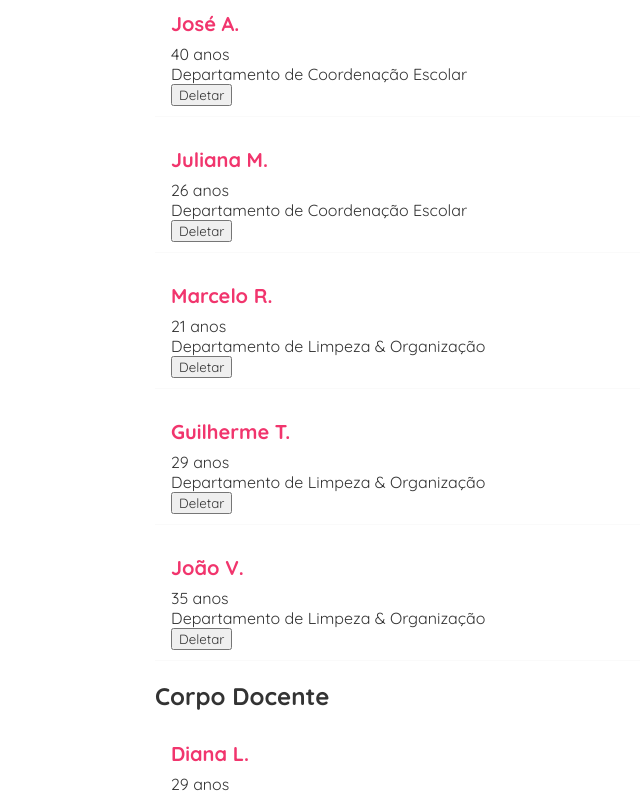
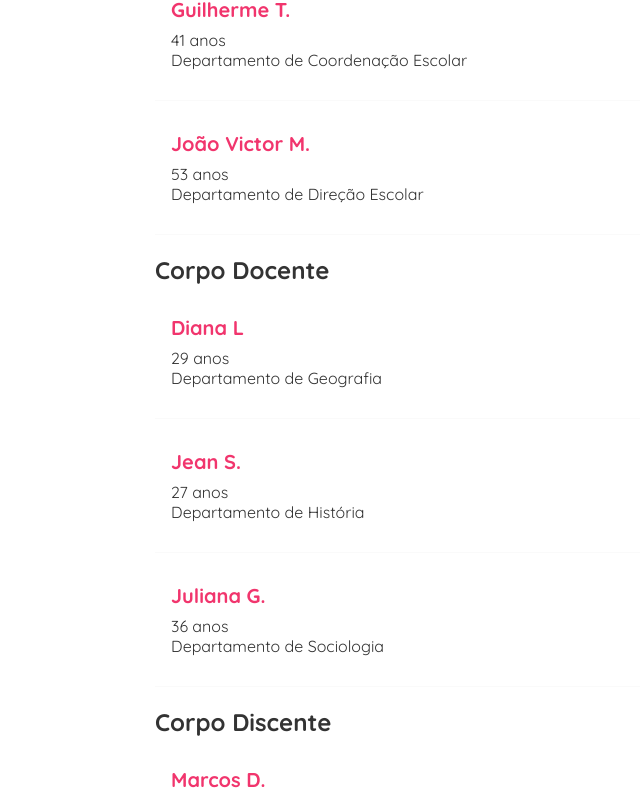
Before and after one commit to jonathanfalcao/escola, a React (Create React App) app: page / in a window 1280 px wide. Shown: the part 1132-1928 px from the top of the page, without its empty margins (185-825 px from the left). Built offline with nearby package versions, Linux system fonts and the light colour scheme; data requests are answered from the project's data file.

Commit message:
Atualização

```diff
--- /dev/null
+++ b/data/db.json
@@ -0,0 +1,85 @@
+{
+    "corpoescolar": [
+      {
+        "title": "Diana L",
+        "age": "29 anos",
+        "cargo": "professor",
+        "discipline": "Geografia",
+        "id": 101
+      },
+      {
+        "title": "Jean S.",
+        "age": "27 anos",
+        "cargo": "professor",
+        "discipline": "História",
+        "id": 102
+      },
+      {
+        "title": "Juliana G.",
+        "age": "36 anos",
+        "cargo": "professor",
+        "discipline": "Sociologia",
+        "id": 103
+      },
+      {
+        "title": "Marcos D.",
+        "age": "2° ano",
+        "cargo": "aluno",
+        "discipline": "Estudantes",
+        "id": 201
+      },
+      {
+        "title": "João Pedro S.",
+        "age": "1° ano",
+        "cargo": "aluno",
+        "discipline": "Estudantes",
+        "id": 202
+      },
+      {
+        "title": "Camilo J.",
+        "age": "3° ano",
+        "cargo": "aluno",
+        "discipline": "Estudantes",
+        "id": 203
+      },
+      {
+        "title": "Marcelo R.",
+        "age": "21 anos",
+        "cargo": "funcionario",
+        "discipline": "Limpeza & Organização",
+        "id": 301
+      },
+      {
+        "title": "Guilherme T.",
+        "age": "41 anos",
+        "cargo": "funcionario",
+        "discipline": "Coordenação Escolar",
+        "id": 302
+      },
+      {
+        "title": "João Victor M.",
+        "age": "53 anos",
+        "cargo": "funcionario",
+        "discipline": "Direção Escolar",
+        "id": 303
+      },
+      {
+        "title": "Geografia",
+        "cargo": "materia",
+        "discipline": "Geografia",
+        "id": 401
+      },
+      {
+        "title": "História",
+        "cargo": "materia",
+        "discipline": "História",
+        "id": 402
+      },
+      {
+        "title": "Filosofia",
+        "cargo": "materia",
+        "discipline": "Filosofia",
+        "id": 403
+      }
+    ]
+}
--- a/src/components/BlogList.js
+++ b/src/components/BlogList.js
@@ -1,18 +1,18 @@
-const BlogList = ({blogs, title, handleDelete}) => {
+const BlogList = ({blogs, title}) => {
     // const blogs = props.blogs;
     // const title = props.title;
 
     return (
         <div className="blog-list">
-            <div className="professores">
+            <div>
                 <h2>{title}</h2>
                 {blogs.map((blog) => (
                     <div className="blog-preview" key={blog.id}>
                         <h2>{blog.title}</h2>
                         <p>{blog.age}</p>
-                        <p>Departamento de {blog.discipline}</p>
-                        <button onClick={() => handleDelete(blog.id)}>Deletar</button>
+                        <p>Departamento de {blog.discipline}</p><br/>
                     </div>
+
                 ))}
             </div>
         </div>
--- a/src/components/Home.js
+++ b/src/components/Home.js
@@ -1,61 +1,47 @@
-import React, { useState } from 'react';
+import { useState, useEffect} from 'react';
 import BlogList from './BlogList';
 
 const Home = () => {
 
-    const [blogs, setBlogs] = useState([
-        // {title: , age: , cargo: , discipline: , id: },
+    // A const abaixo possui tudo o que aparece na tela. A função está como NULL pois estamos usando o método GET dentro de useEffect() para chamar os dados dentro de data/db.json
+    const [blogs, setBlogs] = useState(null);
 
-        //Professores
-        {title: 'Diana L.', age: '29 anos', cargo: 'professor', discipline: 'Geografia', id: 101},
-        {title: 'Jean S.', age: '27 anos', cargo: 'professor', discipline: 'História', id: 102},
-        {title: 'Juliana M.', age: '36 anos', cargo: 'professor', discipline: 'Sociologia', id: 103},
+    // A função abaixo é para aparecer a mensagem "Carregando..." enquanto a página utiliza o método GET para mostrar os dados.
+    const [isLoading, setIsLoading] = useState(true);
 
-        // Estudantes
-        {title: 'David M.', age: '17', cargo: 'aluno', discipline: 'Estudantes' , id: 201},
-        {title: 'João P.', age: '18', cargo: 'aluno', discipline: 'Estudantes' , id: 202},
-        {title: 'Marcos D.', age: '14', cargo: 'aluno', discipline: 'Estudantes' , id: 203},
-
-        // Funcionários
-        {title: 'Mauricio J.', age: '33 anos', cargo: 'funcionario', discipline: 'Coordenação Escolar', id: 301},
-        {title: 'José A.', age: '40 anos', cargo: 'funcionario', discipline: 'Coordenação Escolar', id: 302},
-        {title: 'Juliana M.', age: '26 anos', cargo: 'funcionario', discipline: 'Coordenação Escolar', id: 303},
-        {title: 'Marcelo R.', age: '21 anos', cargo: 'funcionario', discipline: 'Limpeza & Organização', id: 304},
-        {title: 'Guilherme T.', age: '29 anos', cargo: 'funcionario', discipline: 'Limpeza & Organização', id: 305},
-        {title: 'João V.', age: '35 anos', cargo: 'funcionario', discipline: 'Limpeza & Organização', id: 306},
-
-        // Matérias
-        {title: 'Língua Portuguesa', cargo: 'materia', discipline: 'Língua Portuguesa', id: 401},
-        {title: 'Matemática', cargo: 'materia', discipline: 'Matemática', id: 402},
-        {title: 'Química', cargo: 'materia', discipline: 'Química', id: 403},
-        {title: 'Física', cargo: 'materia', discipline: 'Física', id: 404},
-        {title: 'Biologia', cargo: 'materia', discipline: 'Biologia', id: 405},
-        {title: 'Geografia', cargo: 'materia', discipline: 'Geografia', id: 406},
-        {title: 'História', cargo: 'materia', discipline: 'História', id: 407},
-        {title: 'Sociologia', cargo: 'materia', discipline: 'Sociologia', id: 408},
-        {title: 'Filosofia', cargo: 'materia', discipline: 'Filosofia', id: 409},
-
-
-    ]);
-
-    const handleDelete = (id) => {
-        const newBlogs = blogs.filter(blog => blog.id !== id);
-        setBlogs(newBlogs);
-    }
+    // A função abaixo é rodada toda vez que a página for atualizada. É bom para pegar dados (GET/FETCH)
+    useEffect(() => {
+        fetch('http://localhost:8000/corpoescolar')
+            .then(responseObj => {
+                return responseObj.json();
+            })
+            .then(data => {
+                setBlogs(data);
+                // Quando a página conseguir recuperar os dados a função abaixo fará com que a mensagem "Carregando..." desapareça
+                setIsLoading(false);
+            })
+            .catch(err => {
+                console.log(err.message);
+            })
+    }, []);
+    // A array vazia acima impede que entre em um loop infinito, ou seja, a função toda só é lançada uma vez e não toda vez que as informações dentro de setBlogs mudar.
 
     return (
         <div className="home">
-            {/* <BlogList blogs={blogs} title="Corpo Institucional" handleDelete={handleDelete} /> */}
 
-            <BlogList blogs={blogs.filter((blog) => blog.cargo !== 'materia')} title='Corpo Escolar' handleDelete={handleDelete}/>
+            {/* Por conta da função useSate() estar com NULL e a função useEffect() não carregar de forma síncrona, é necessário adicionar && para que funcione, pois se "blogs" for falso, então não irá carrehar a página. Ou seja, dessa forma o arquivo só aparecerá na tela quando "blogs" for verdadeiro. */}
 
-            <BlogList blogs={blogs.filter((blog) => blog.cargo === 'professor')} title='Corpo Docente' handleDelete={handleDelete} />
+            {isLoading && <div>Carregando...</div>}
 
-            <BlogList blogs={blogs.filter((blog) => blog.cargo === 'aluno')} title='Corpo Discente' handleDelete={handleDelete} />
+            {blogs && <BlogList blogs={blogs.filter((blog) => blog.cargo !== 'materia')} title='Corpo Escolar' />}
 
-            <BlogList blogs={blogs.filter((blog) => blog.cargo === 'funcionario')} title='Corpo Institucional' handleDelete={handleDelete} />
+            {blogs && <BlogList blogs={blogs.filter((blog) => blog.cargo === 'professor')} title='Corpo Docente' />}
 
-            <BlogList blogs={blogs.filter((blog) => blog.cargo === 'materia')} title='Matérias Escolares' handleDelete={handleDelete} />
+            {blogs && <BlogList blogs={blogs.filter((blog) => blog.cargo === 'aluno')} title='Corpo Discente' />}
+
+            {blogs && <BlogList blogs={blogs.filter((blog) => blog.cargo === 'funcionario')} title='Corpo Institucional' />}
+
+            {blogs && <BlogList blogs={blogs.filter((blog) => blog.cargo === 'materia')} title='Matérias Escolares' />}
         </div>
      );
 }
```
Also changed, not shown: 1 other file (tests, documents, lock files or other folders).
